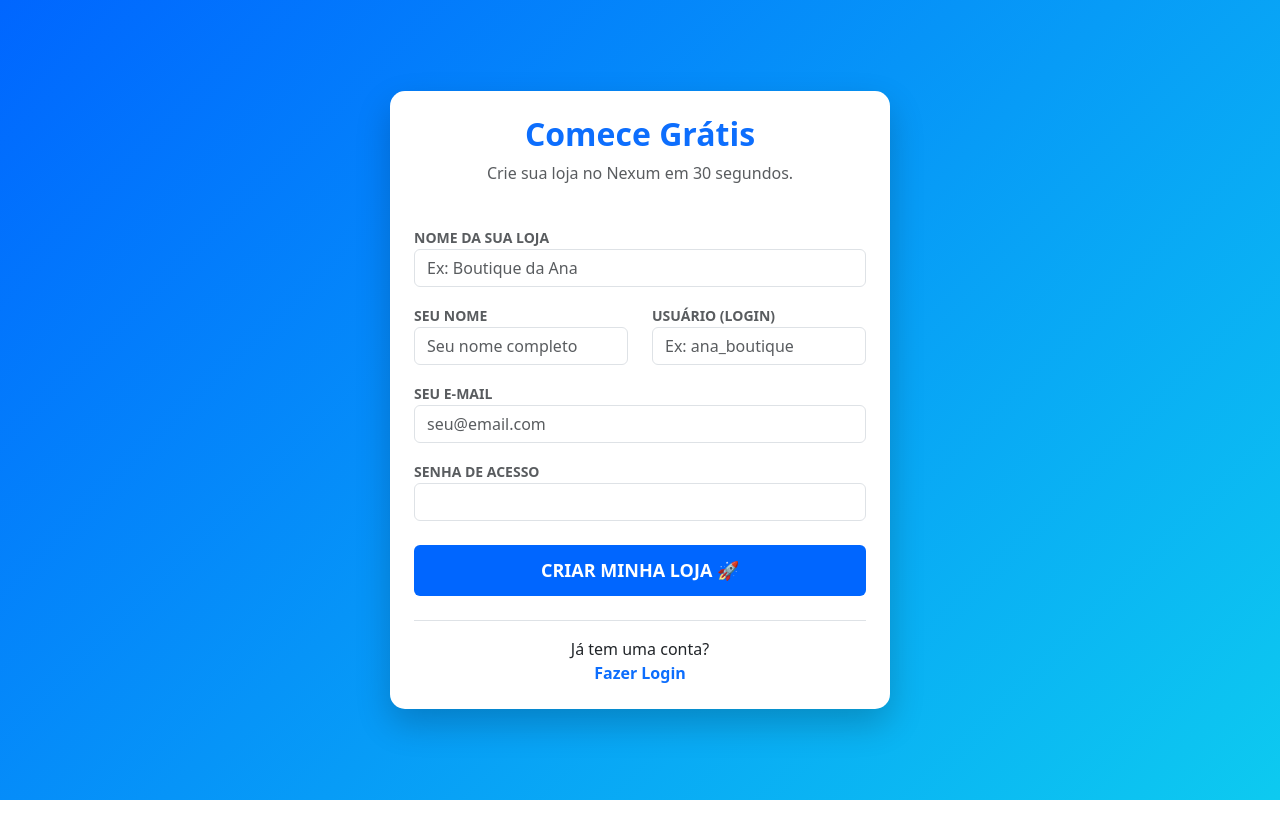
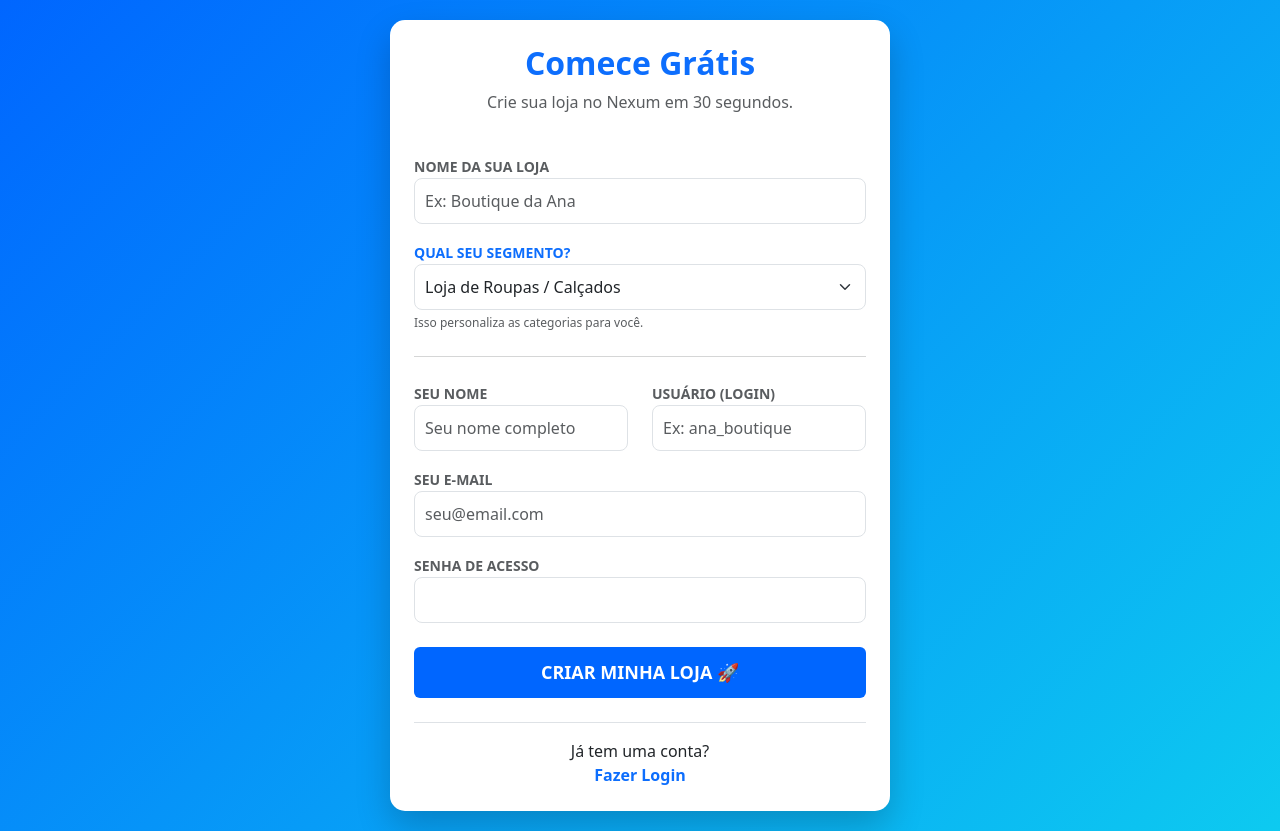
Before and after one commit to SrDOliveira/ERP, a Django app: page /cadastro/ in a window 1280 px wide. Before the commit the page ends 800 px from the top, so only its background shows below. Run offline with Django 5.2, Linux system fonts and the light colour scheme.

Commit message:
Fix: Adicionando campo de Ramo no HTML de cadastro

```diff
--- a/core/templates/core/signup.html
+++ b/core/templates/core/signup.html
@@ -26,6 +26,16 @@
             font-size: 18px; font-weight: bold; transition: 0.3s;
         }
         .btn-login:hover { background: #0052CC; transform: translateY(-2px); }
+
+        /* Ajuste para o select ficar bonito igual aos inputs */
+        select.form-select {
+            padding: 10px;
+            border-radius: 8px;
+        }
+        input.form-control {
+            padding: 10px;
+            border-radius: 8px;
+        }
     </style>
 </head>
 <body>
@@ -37,7 +47,10 @@
     </div>
 
     {% if form.errors %}
-        <div class="alert alert-danger">Verifique os dados e tente novamente.</div>
+        <div class="alert alert-danger text-center">
+            <i class="bi bi-exclamation-triangle-fill me-2"></i>
+            Verifique os dados abaixo e tente novamente.
+            </div>
     {% endif %}
 
     <form method="POST">
@@ -48,6 +61,14 @@
             {{ form.nome_loja }}
         </div>
 
+        <div class="mb-3">
+            <label class="fw-bold small text-primary">QUAL SEU SEGMENTO?</label>
+            {{ form.ramo }}
+            <div class="form-text" style="font-size: 12px;">Isso personaliza as categorias para você.</div>
+        </div>
+
+        <hr class="text-muted opacity-25 my-4">
+
         <div class="row">
             <div class="col-md-6 mb-3">
                 <label class="fw-bold small text-muted">SEU NOME</label>
@@ -56,7 +77,9 @@
             <div class="col-md-6 mb-3">
                 <label class="fw-bold small text-muted">USUÁRIO (LOGIN)</label>
                 {{ form.username }}
-                {% if form.username.errors %}<small class="text-danger">{{ form.username.errors }}</small>{% endif %}
+                {% if form.username.errors %}
+                    <div class="text-danger small mt-1">{{ form.username.errors.0 }}</div>
+                {% endif %}
             </div>
         </div>
 
```
